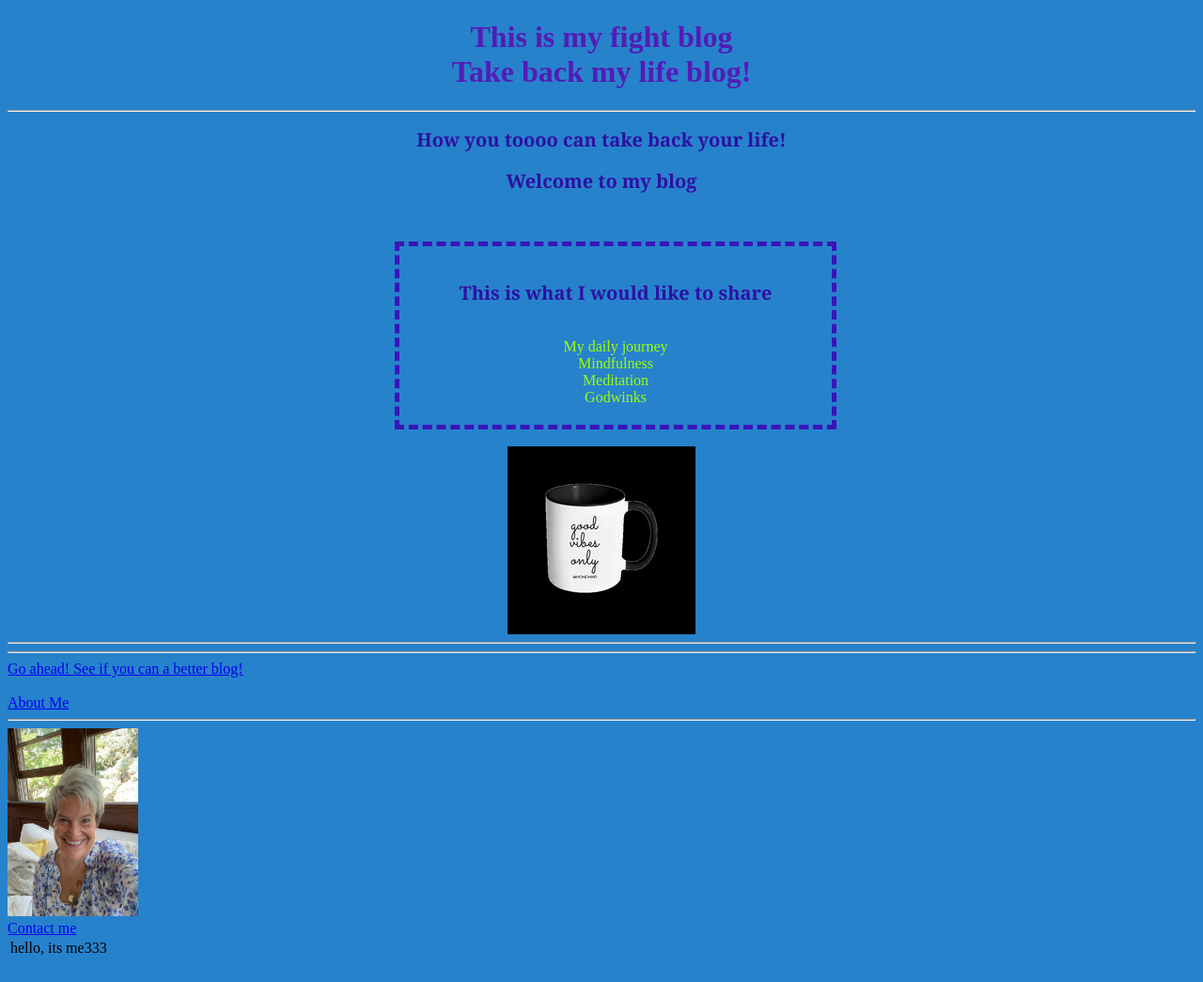
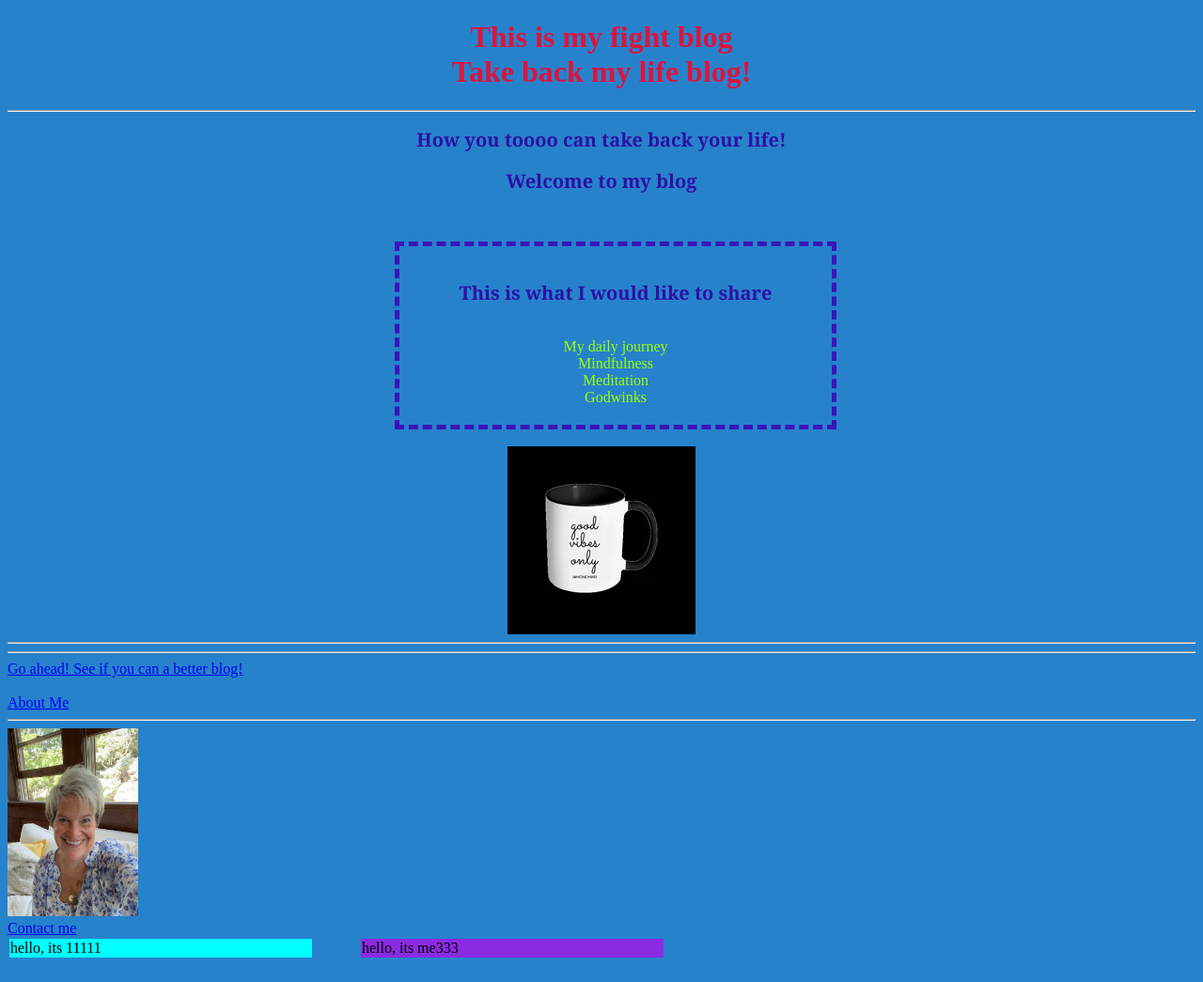
Before and after one commit to NanceJean/html-portfolio1119, a plain HTML site: page index.html in a window 1280 px wide. Shown: the whole page at 94% size. Drawn offline with Linux system fonts and the light colour scheme.

Commit message:
Add files via upload

```diff
--- a/public/style.css
+++ b/public/style.css
@@ -15,7 +15,7 @@ h1 {text-align: center;}
 
 * {background-color: rgb(39, 130, 204);}
 
-.color-title {color: rgb(84, 27, 182);}
+.color-title {color:crimson;}
 .color-list {color:darkorange}
 .center-text {text-align: center;}
 
@@ -34,14 +34,19 @@ div {
     }
 
         .col1 {
+            background-color: aqua;
             width: 25%;
             position: absolute;}
-        .col2 {
+            .col2 {
+                width: 25%;
+                background-color: blueviolet;
+                left: 30%;
+                position: absolute;}
+        .col3 {
             width: 25%;
+            background-color: blueviolet;
+            left: 30%;
             position: absolute;}
-            .col3 {
-                width: 25%;
-                position: absolute;}
 
 
 
```
